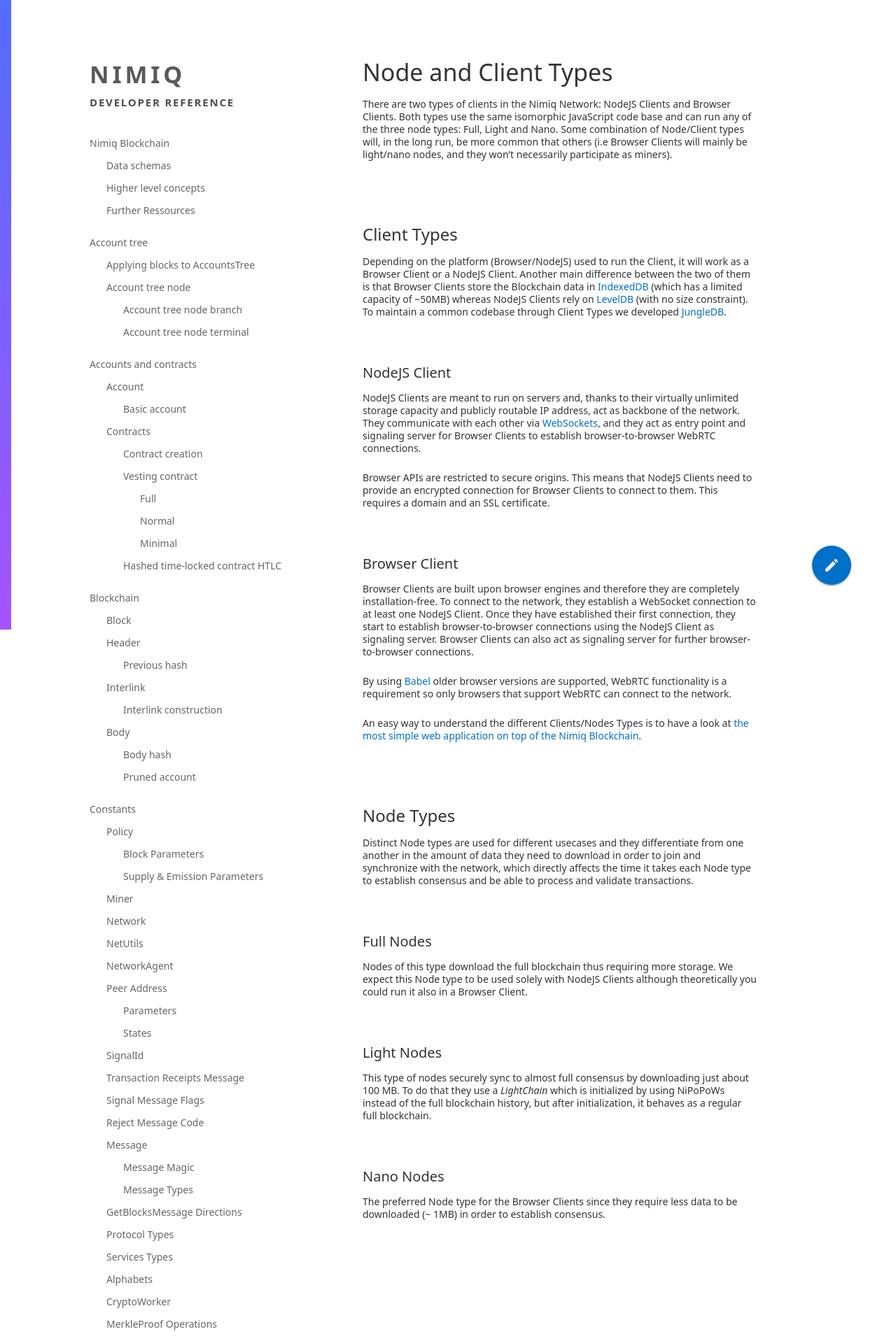
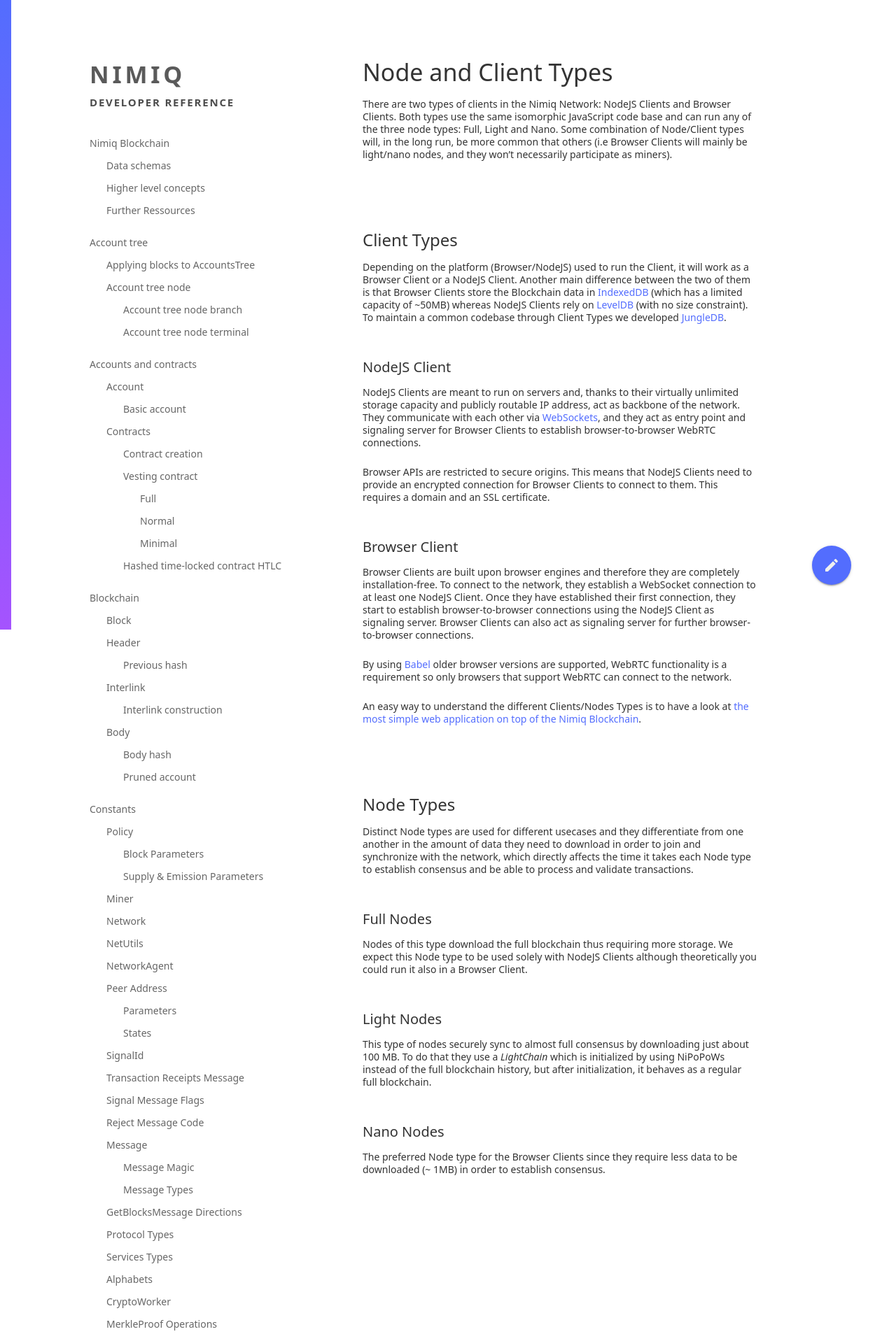
Before and after one commit to nimiq-network/developer-reference, a Jekyll site: the page built from chapters/nodes-and-clients.md, in a window 1280 px wide. Shown: the top 1917 px of the page at 70% size. Built offline with Jekyll 4.4.1, drawn with Linux system fonts in a browser that asks for light colours; our own code applies the rules of GitHub Pages for plain Markdown files.

Commit message:
Minor style finishing touches

```diff
--- a/assets/css/nimiq-light.css
+++ b/assets/css/nimiq-light.css
@@ -73,13 +73,13 @@ h1 {
 h2 {
     font-size: 24px;
     margin-top: 0px;
-    padding-top: 64px;
+    padding-top: 72px;
 }
 
 h3 {
     font-size: 20px;
     margin-top: 0px;
-    padding-top: 40px;
+    padding-top: 24px;
 }
 
 h4 {
@@ -128,7 +128,7 @@ p+ul {
 /* Colors */
 
 :root {
-    --cta-color: #0070c9;
+    --cta-color: #536DFE;
     --box-shadow: 0 2px 2px 0 rgba(0, 0, 0, 0.14), 0 1px 5px 0 rgba(0, 0, 0, 0.12), 0 3px 1px -2px rgba(0, 0, 0, 0.2);
 }
 
```
